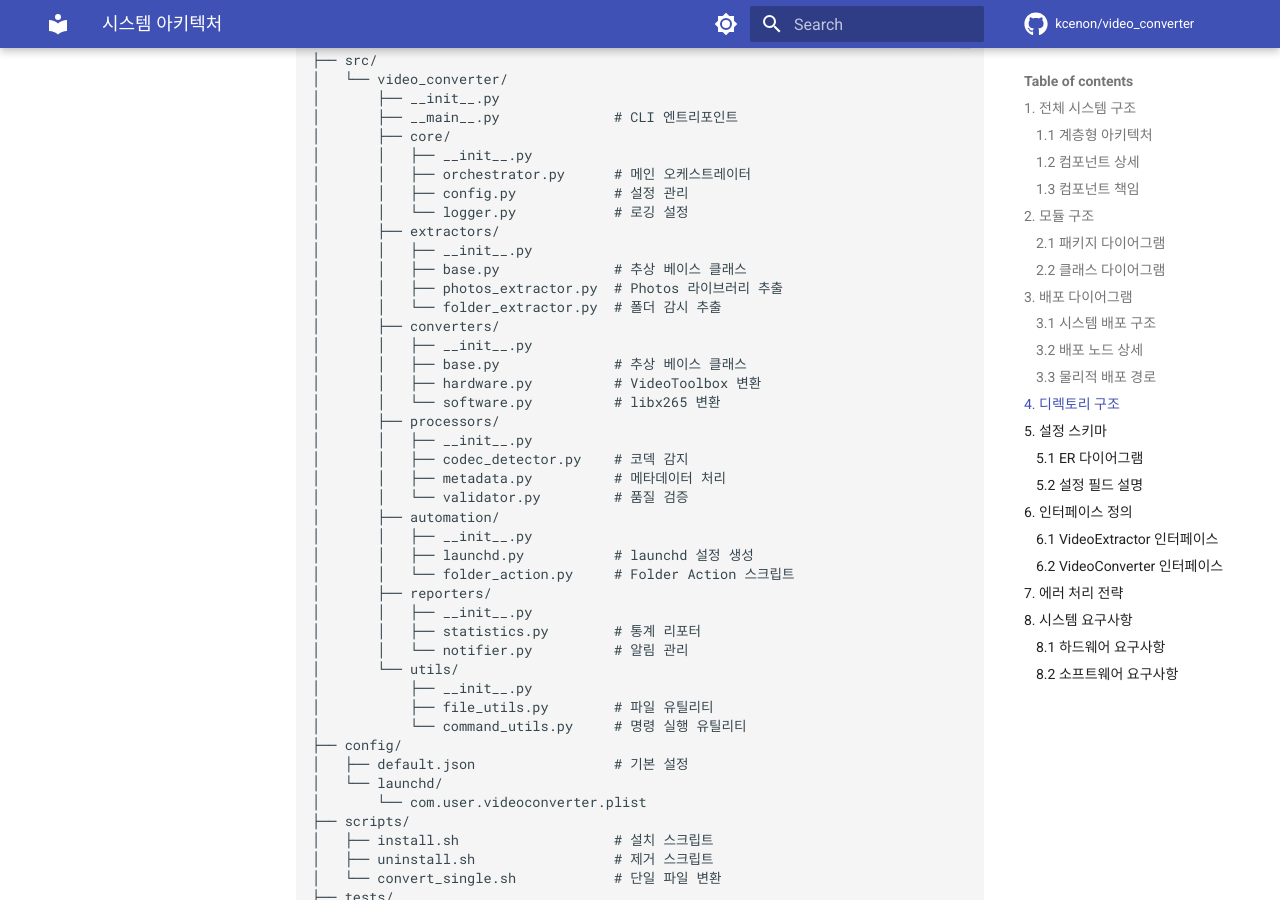
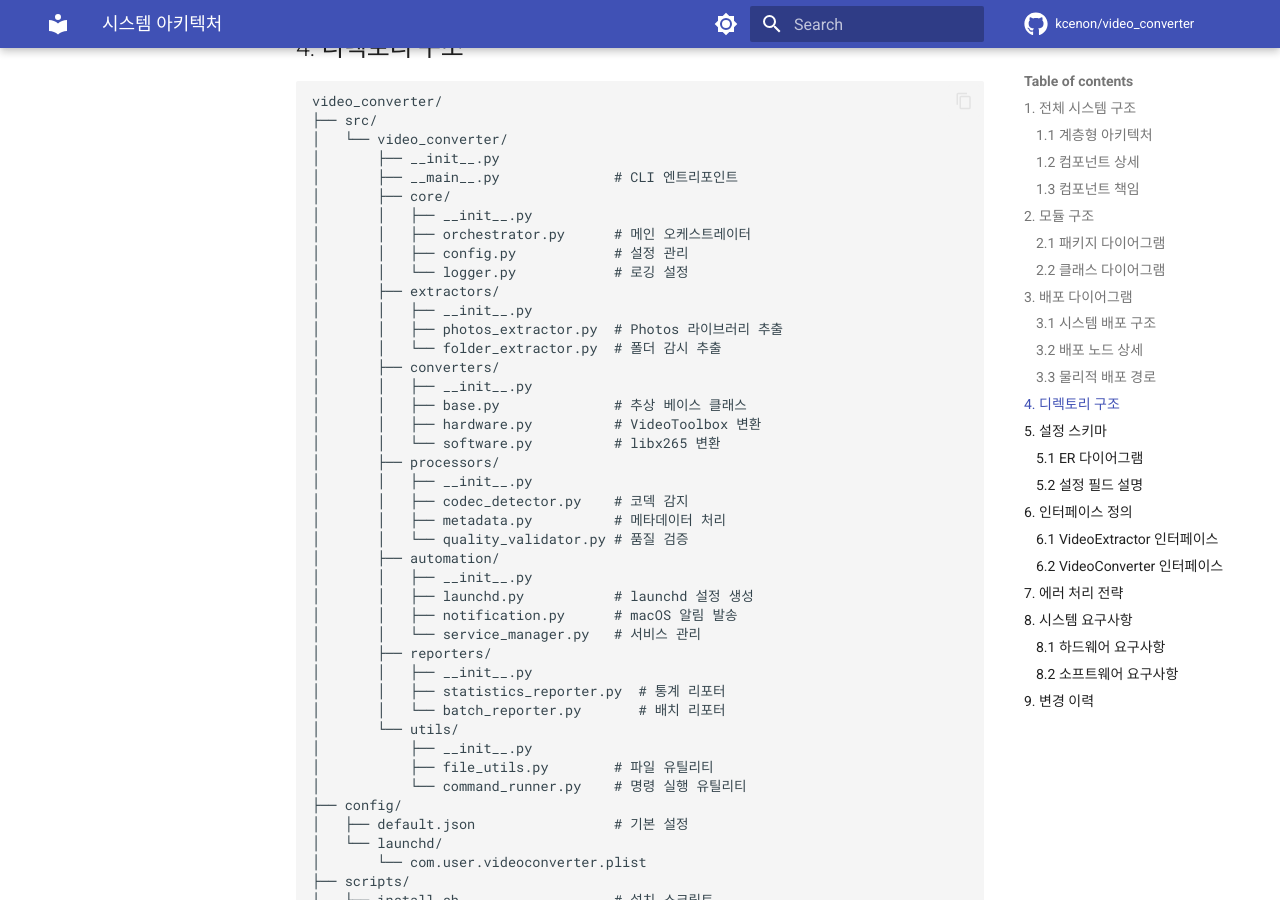
Before and after one commit to kcenon/video_converter, an MkDocs documentation site: the page built from docs/architecture/01-system-architecture.ko.md, in a window 1280 px wide and 900 px high, scrolled down 5488 px. Built offline with MkDocs 1.6.1 and Material for MkDocs 9.7.7, drawn with Linux system fonts in a browser that asks for light colours; comment, search, counter and statistics services are not loaded; the version menu is left out; some of the changed text lies outside the part shown.

Commit message:
docs(architecture): align file and class names with implementation (#198)
Update Korean architecture document to match actual codebase:

Package diagram (Section 2.1):
- hardware_converter.py → hardware.py
- software_converter.py → software.py
- base_converter.py → base.py
- metadata_processor.py → metadata.py
- launchd_manager.py → launchd.py
- folder_action.py → removed (non-existent)
- notification_manager.py → notification.py (moved to automation)
- command_utils.py → command_runner.py
- Add service_manager.py, batch_reporter.py

Class diagram (Section 2.2):
- MetadataManager → MetadataProcessor
- QualityValidator → VideoValidator

Directory structure (Section 4):
- Remove extractors/base.py (non-existent)
- Update automation module files
- Update reporters module files
- Update utils module files

Component responsibility table (Section 1.3):
- Update component names to match implementation

Add version 1.1.0 and change history section.

Closes #192

```diff
--- a/docs/architecture/01-system-architecture.ko.md
+++ b/docs/architecture/01-system-architecture.ko.md
@@ -121,10 +124,10 @@
 | Video Extractor | osxphotos | Photos 라이브러리에서 비디오 추출 |
 | Codec Detector | FFprobe | 비디오 코덱 분석 |
 | Video Converter | FFmpeg | H.264→H.265 변환 |
-| Metadata Manager | ExifTool | 메타데이터 보존/복원 |
-| Quality Validator | FFmpeg/VMAF | 변환 품질 검증 |
+| Metadata Processor | ExifTool | 메타데이터 보존/복원 |
+| Video Validator | FFmpeg | 변환 결과 검증 |
 | Reporter | Python | 통계 및 보고서 생성 |
-| Notifier | AppleScript | macOS 알림 발송 |
+| Notification | AppleScript | macOS 알림 발송 |
 
 ## 2. 모듈 구조
 
@@ -145,30 +148,31 @@
         end
 
         subgraph converters["converters"]
-            HW_CONV["hardware_converter.py"]
-            SW_CONV["software_converter.py"]
-            CONV_BASE["base_converter.py"]
+            HW_CONV["hardware.py"]
+            SW_CONV["software.py"]
+            CONV_BASE["base.py"]
         end
 
         subgraph processors["processors"]
             CODEC_DET["codec_detector.py"]
-            META_PROC["metadata_processor.py"]
+            META_PROC["metadata.py"]
             QUALITY_VAL["quality_validator.py"]
         end
 
         subgraph automation["automation"]
-            LAUNCHD_MGR["launchd_manager.py"]
-            FOLDER_ACT["folder_action.py"]
+            LAUNCHD["launchd.py"]
+            SERVICE_MGR["service_manager.py"]
+            NOTIF["notification.py"]
         end
 
         subgraph reporters["reporters"]
             STATS_REP["statistics_reporter.py"]
-            NOTIF_MGR["notification_manager.py"]
+            BATCH_REP["batch_reporter.py"]
         end
 
         subgraph utils["utils"]
             FILE_UTIL["file_utils.py"]
-            CMD_UTIL["command_utils.py"]
+            CMD_RUNNER["command_runner.py"]
         end
     end
 
@@ -433,7 +437,6 @@
 │       │   └── logger.py            # 로깅 설정
 │       ├── extractors/
 │       │   ├── __init__.py
-│       │   ├── base.py              # 추상 베이스 클래스
 │       │   ├── photos_extractor.py  # Photos 라이브러리 추출
 │       │   └── folder_extractor.py  # 폴더 감시 추출
 │       ├── converters/
@@ -445,19 +448,20 @@
 │       │   ├── __init__.py
 │       │   ├── codec_detector.py    # 코덱 감지
 │       │   ├── metadata.py          # 메타데이터 처리
-│       │   └── validator.py         # 품질 검증
+│       │   └── quality_validator.py # 품질 검증
 │       ├── automation/
 │       │   ├── __init__.py
 │       │   ├── launchd.py           # launchd 설정 생성
-│       │   └── folder_action.py     # Folder Action 스크립트
+│       │   ├── notification.py      # macOS 알림 발송
+│       │   └── service_manager.py   # 서비스 관리
 │       ├── reporters/
 │       │   ├── __init__.py
-│       │   ├── statistics.py        # 통계 리포터
-│       │   └── notifier.py          # 알림 관리
+│       │   ├── statistics_reporter.py  # 통계 리포터
+│       │   └── batch_reporter.py       # 배치 리포터
 │       └── utils/
 │           ├── __init__.py
 │           ├── file_utils.py        # 파일 유틸리티
-│           └── command_utils.py     # 명령 실행 유틸리티
+│           └── command_runner.py    # 명령 실행 유틸리티
 ├── config/
 │   ├── default.json                 # 기본 설정
 │   └── launchd/
@@ -702,3 +706,12 @@
 | FFmpeg | 5.0+ | `brew install ffmpeg` |
 | ExifTool | 12.0+ | `brew install exiftool` |
 | osxphotos | 0.70+ | `pip install osxphotos` |
+
+---
+
+## 9. 변경 이력
+
+| 버전 | 날짜 | 변경 내용 |
+|------|------|-----------|
+| 1.0.0 | 2024-01-01 | 초기 문서 작성 |
+| 1.1.0 | 2024-12-24 | 파일명 및 클래스명 실제 구현과 일치하도록 업데이트 (Issue #192) |
```
Also changed, not shown: other parts of docs/architecture/01-system-architecture.ko.md (+11 -8 lines).
